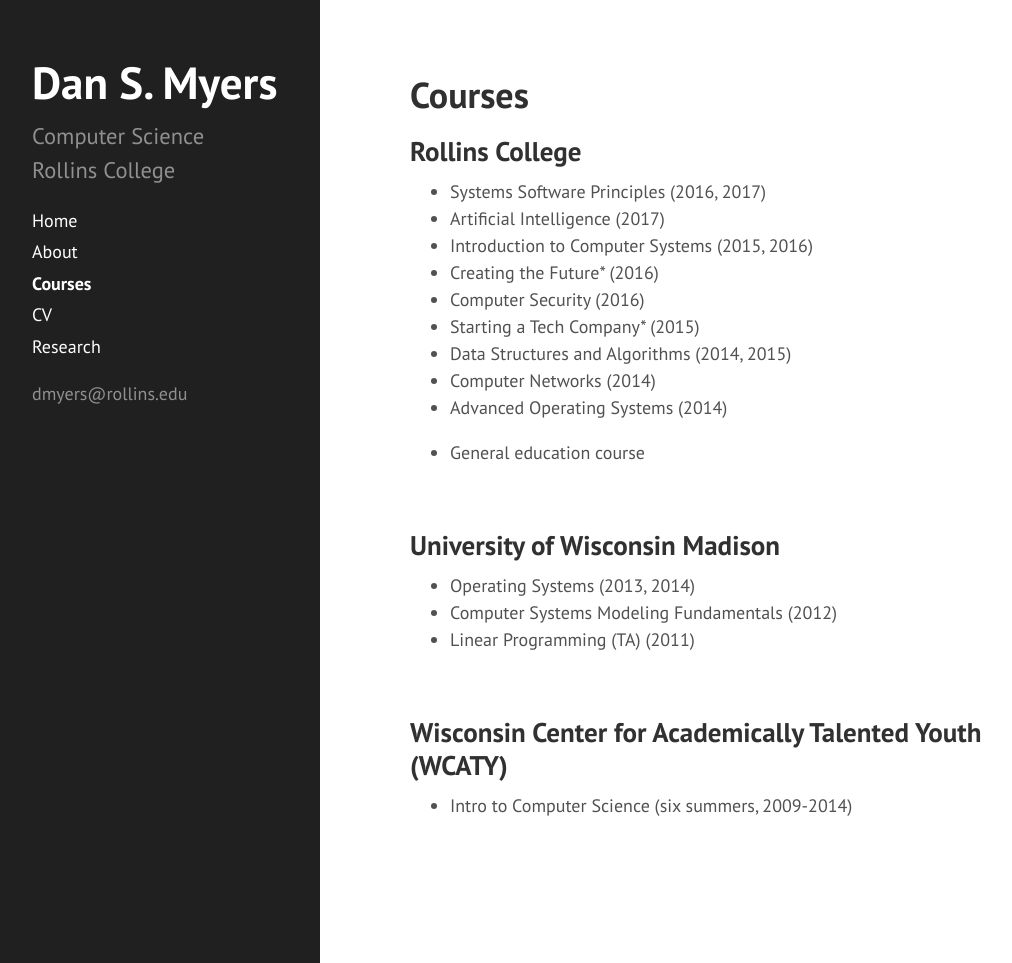
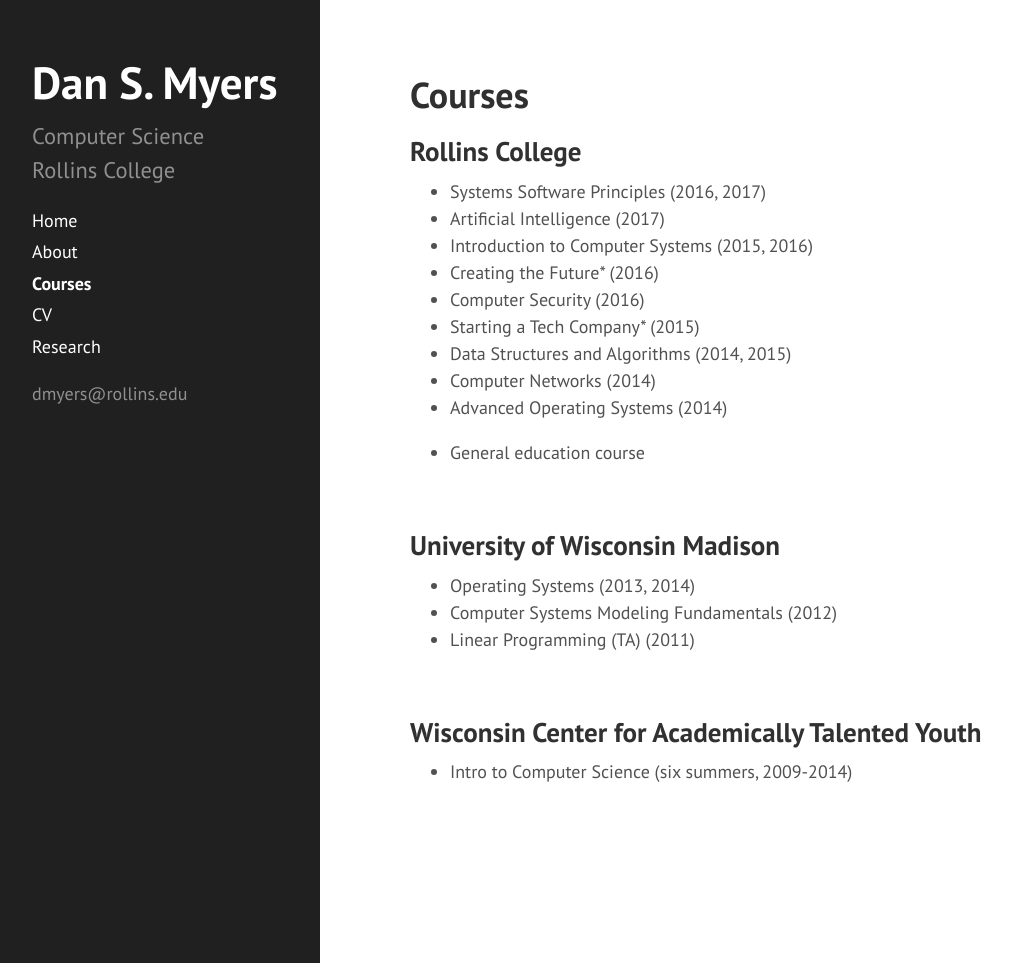
Before and after one commit to dansmyers/dansmyers.github.io-archived, a Jekyll site: the page built from courses.md, in a window 1280 px wide and 963 px high. Shown: the whole window, without its empty margins (4-1016 px from the left). Built offline with Jekyll 4.4.1, drawn with Linux system fonts in a browser that asks for light colours.

Commit message:
Update courses.md

```diff
--- a/courses.md
+++ b/courses.md
@@ -28,6 +28,6 @@
 
 <br/>
 
-## Wisconsin Center for Academically Talented Youth (WCATY)
+## Wisconsin Center for Academically Talented Youth
 
   - Intro to Computer Science (six summers, 2009-2014)
```
